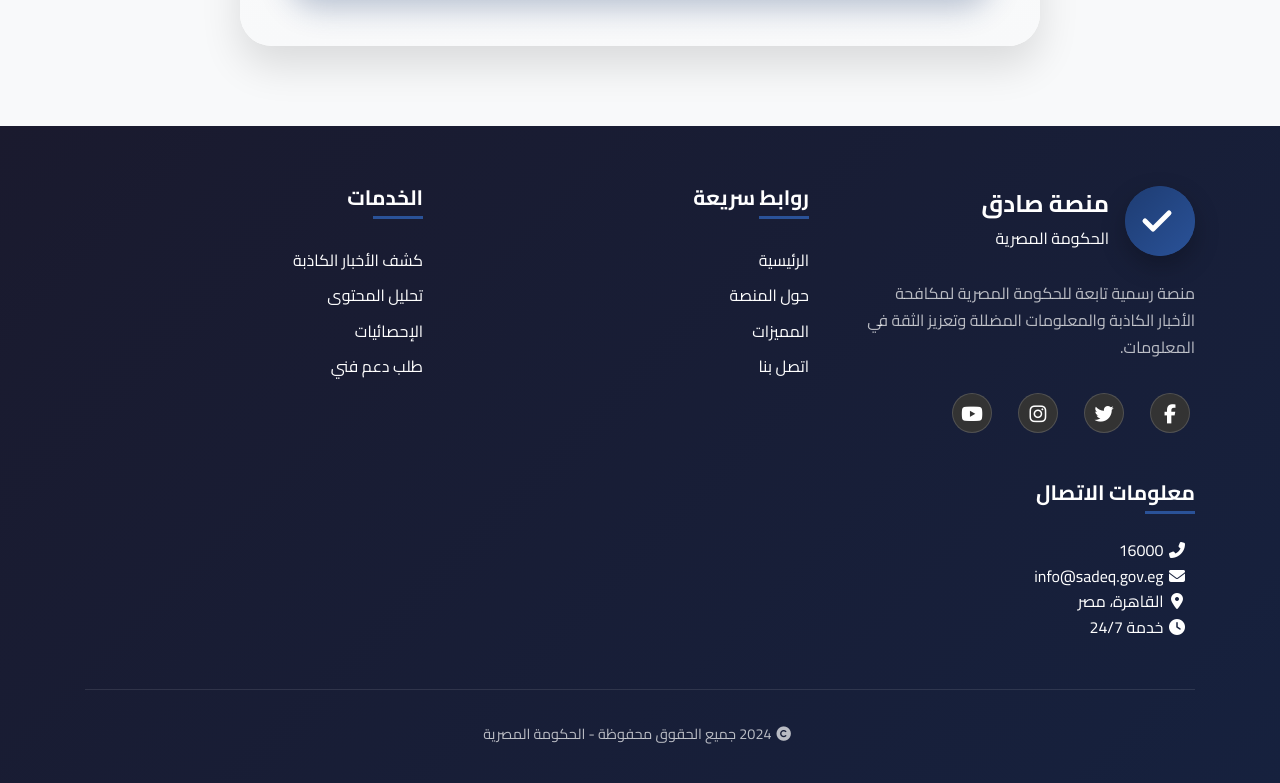
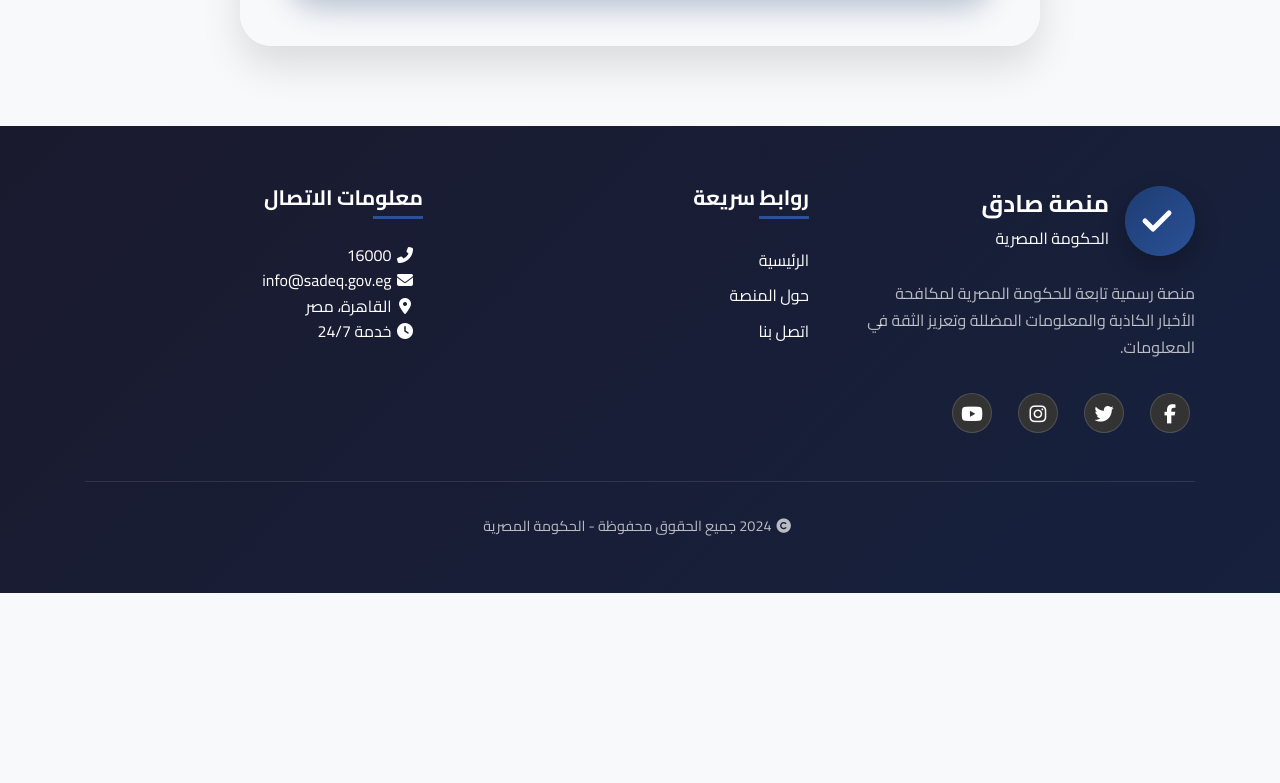
Before and after one commit to mohamed438201/front, a React (Create React App) app: page /report in a window 1280 px wide. Shown: the part 1085-1868 px from the top of the page. After the commit the page ends 1678 px from the top, so only its background shows below. Built offline with nearby package versions, Linux system fonts and the light colour scheme.

Commit message:
Update report.jsx

```diff
--- a/src/pages/report.jsx
+++ b/src/pages/report.jsx
@@ -1052,21 +1052,12 @@ const ReportNewsPage = () => {
               <h5 className="footer-heading">روابط سريعة</h5>
               <ul className="footer-links">
                 <li><a href="/" className="footer-link">الرئيسية</a></li>
-                <li><a href="#about" className="footer-link">حول المنصة</a></li>
-                <li><a href="#features" className="footer-link">المميزات</a></li>
-                <li><a href="#contact" className="footer-link">اتصل بنا</a></li>
+                <li><a href="about" className="footer-link">حول المنصة</a></li>
+                <li><a href="contact" className="footer-link">اتصل بنا</a></li>
               </ul>
             </div>
 
-            <div className="footer-col">
-              <h5 className="footer-heading">الخدمات</h5>
-              <ul className="footer-links">
-                <li><a href="/" className="footer-link">كشف الأخبار الكاذبة</a></li>
-                <li><a href="#features" className="footer-link">تحليل المحتوى</a></li>
-                <li><a href="#about" className="footer-link">الإحصائيات</a></li>
-                <li><a href="#contact" className="footer-link">طلب دعم فني</a></li>
-              </ul>
-            </div>
+
 
             <div className="footer-col">
               <h5 className="footer-heading">معلومات الاتصال</h5>
```
